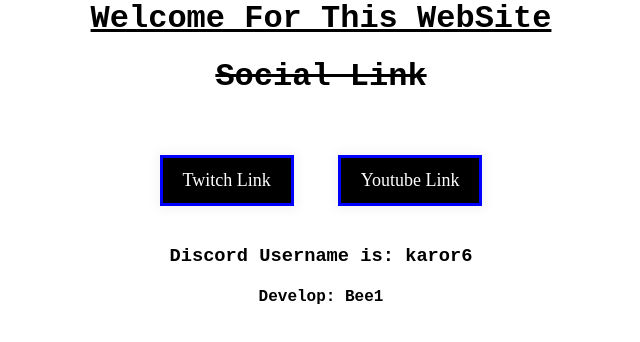
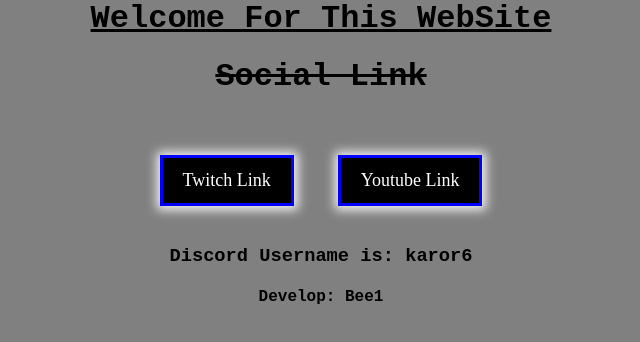
Before and after one commit to djdjksmsjs-ai/bee1socials, a plain HTML site: page index.html in a window 1280 px wide. Shown: the whole page, without its empty margins (319-959 px from the left). Drawn offline with Linux system fonts and the light colour scheme.

Commit message:
Update index.html

```diff
--- a/index.html
+++ b/index.html
@@ -3,7 +3,6 @@
 
 <style>
     body {
-        <img width="1080" height="1597" alt="Image" src="https://github.com/user-attachments/assets/4decaea8-d236-40a9-ac84-4a6e2c80cb81" />
 
         background: gray;
         margin: 0;
```
